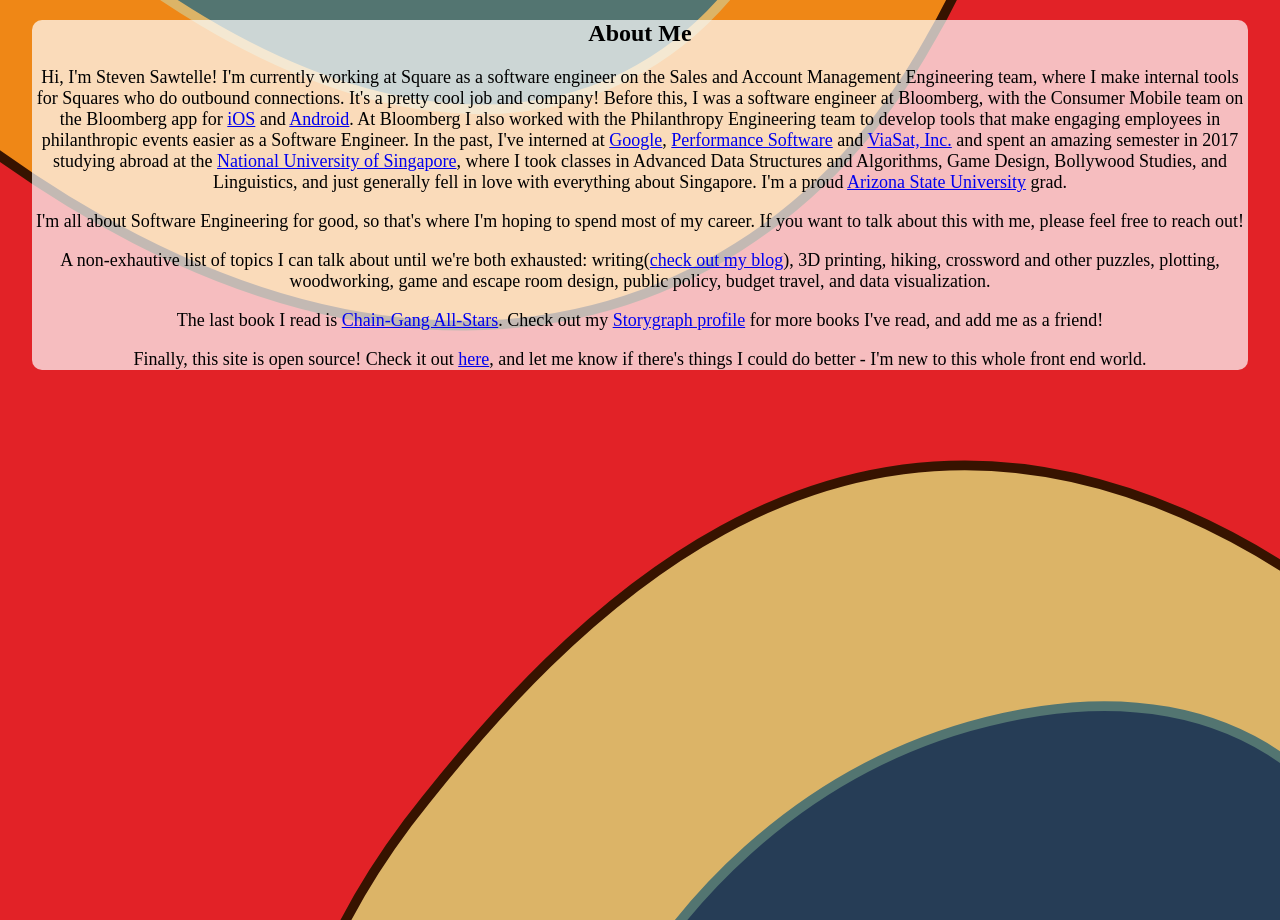
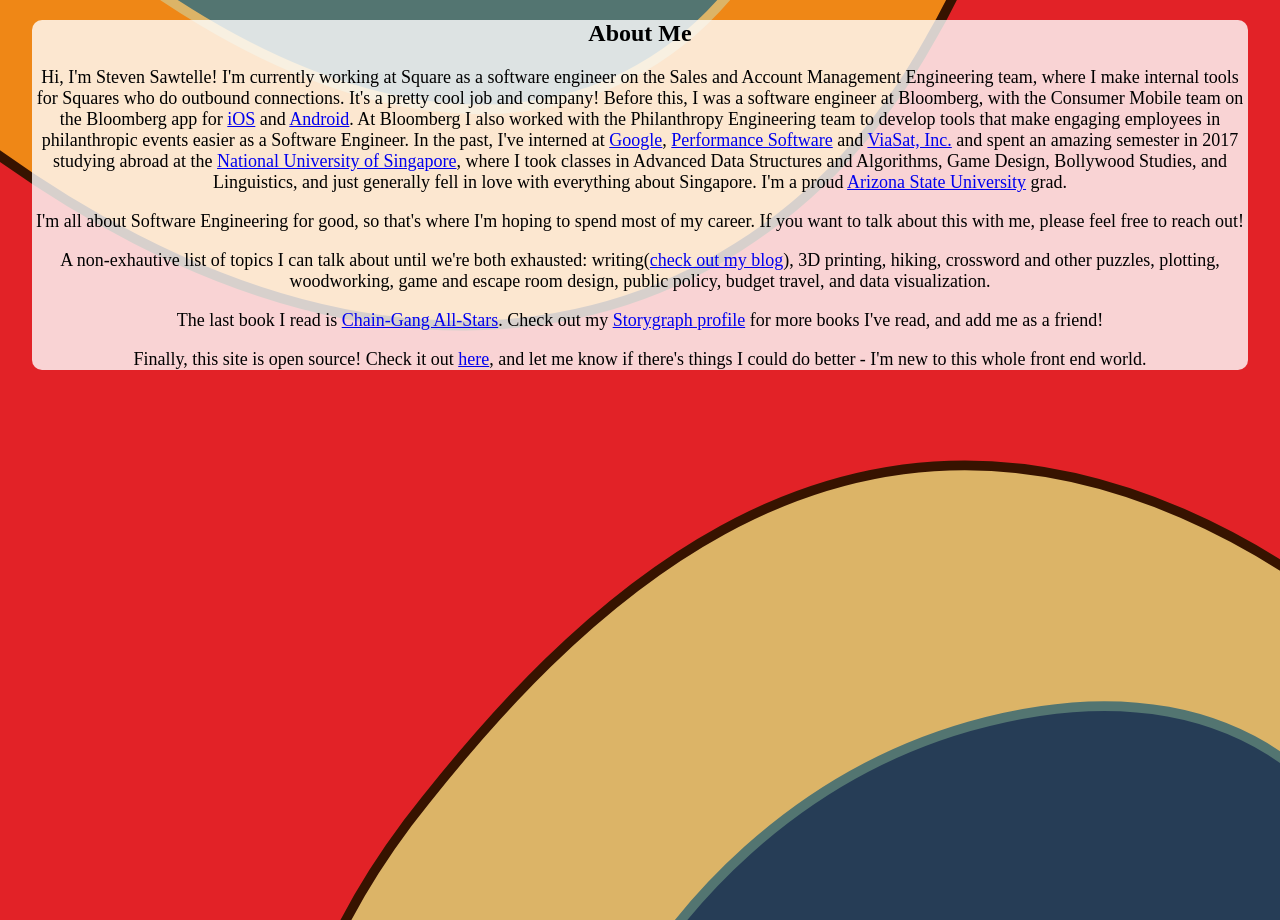
Before and after one commit to StevenSawtelle/stevensawtelle.github.io, a Jekyll site: the page built from about.md, in a window 1280 px wide. Built offline with Jekyll 4.4.1, drawn with Linux system fonts in a browser that asks for light colours; some web fonts are replaced; our own code applies the rules of GitHub Pages for plain Markdown files.

Commit message:
text box opacity

```diff
--- a/css/style.css
+++ b/css/style.css
@@ -34,7 +34,7 @@
 .text-block {
     text-align: center;
     margin: 0 auto;
-    background-color: rgba(255,255,255,.7);
+    background-color: rgba(255,255,255,.8);
     font-family: 'Baloo Paaji 2', cursive;
     border-radius: 10px;
 }
```
